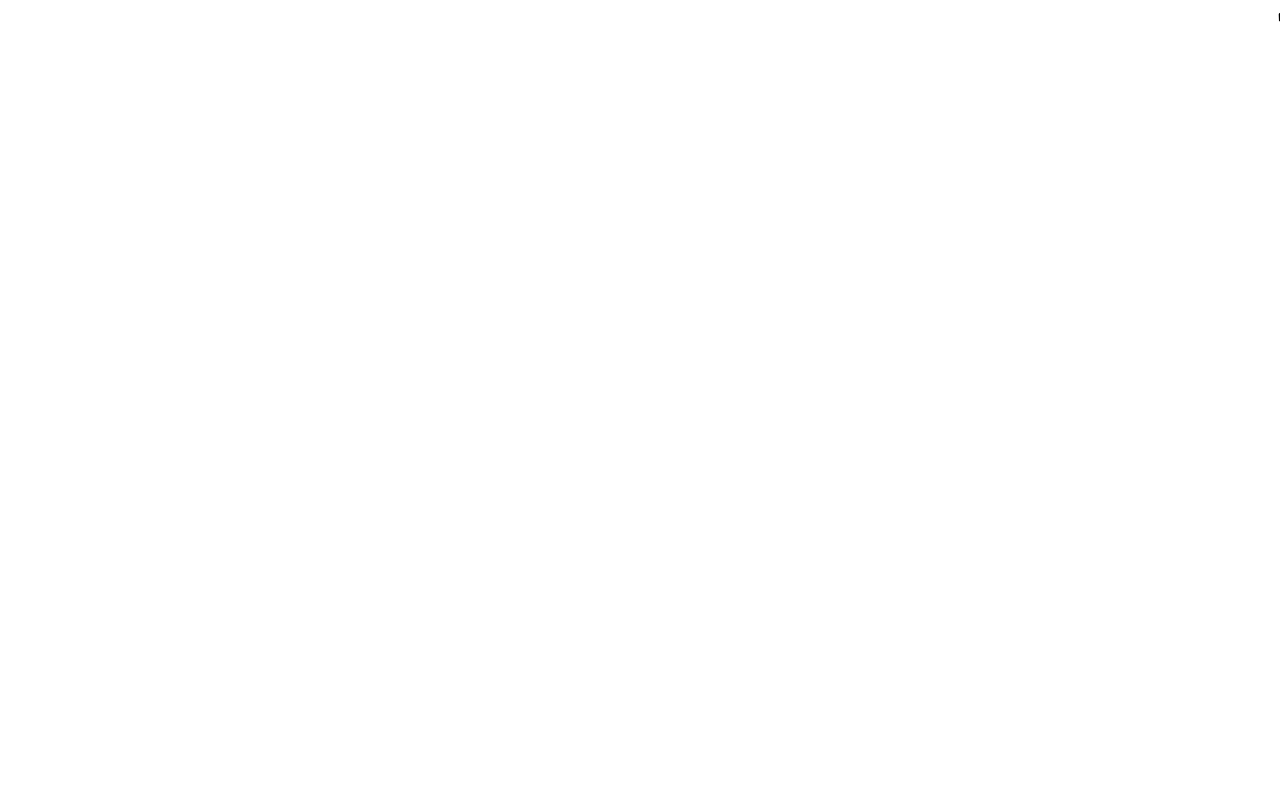
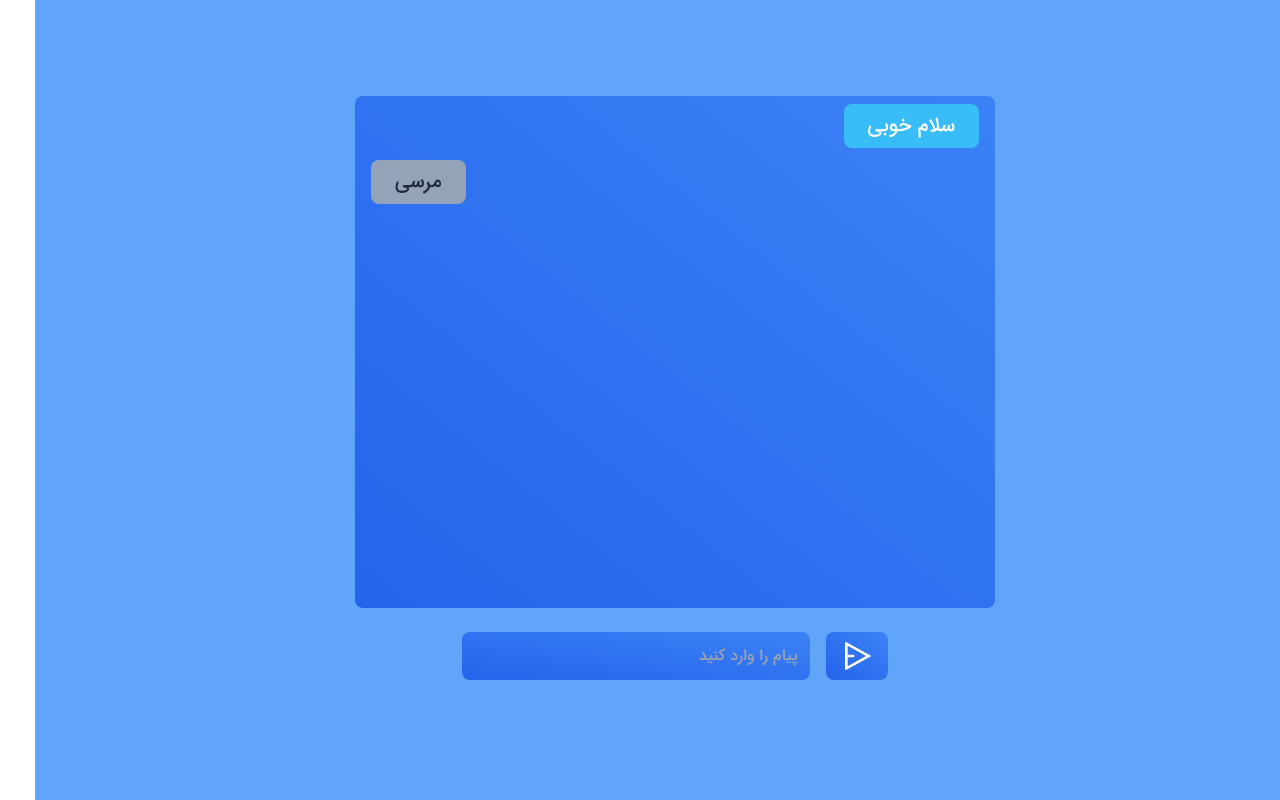
Before and after one commit to mo3ito/chat-room, a Next.js app in the folder client/: page / in a window 1280 px wide. Built offline with nearby package versions, Linux system fonts and the light colour scheme; no server answers.

Commit message:
add Chat Input Message component

```diff
--- a/client/app/page.tsx
+++ b/client/app/page.tsx
@@ -1,5 +1,30 @@
+"use client";
+import { useEffect, useState, useRef } from "react";
 import { io } from "socket.io-client";
+import Input from "@/components/Input";
+import Chat from "@/components/Chat";
+
+const socket = io("http://localhost:4000");
 
 export default function Home() {
-  return <main>سلام</main>;
+  useEffect(() => {
+    socket.on("do-something", () => {
+      console.log("clicked");
+    });
+  });
+
+  const user = useRef(null);
+
+  return (
+    <main className="flex flex-col items-center justify-center w-full h-screen py-20 bg-blue-400">
+      {!user.current ? (
+        <>
+          <Chat />
+          <Input />
+        </>
+      ) : (
+        <p>sign up</p>
+      )}
+    </main>
+  );
 }
--- /dev/null
+++ b/client/components/Chat.tsx
@@ -0,0 +1,11 @@
+import React from "react";
+import Message from "./Message";
+
+export default function Chat() {
+  return (
+    <div className="w-1/2 h-4/5 overflow-y-auto bg-gradient-to-tr from-blue-600 to-blue-500  rounded-lg py-2 flex flex-col gap-y-3">
+      <Message content="سلام خوبی" own={true} />
+      <Message content="مرسی" own={false} />
+    </div>
+  );
+}
--- /dev/null
+++ b/client/components/Input.tsx
@@ -0,0 +1,23 @@
+import React from "react";
+
+export default function Input() {
+  return (
+    <div className="w-1/3   my-6 h-max flex items-center justify-center gap-x-4">
+      <button className="bg-gradient-to-tr from-blue-600 to-blue-500  h-12 w-16 flex items-center justify-center rounded-lg">
+        <svg
+          className="size-8 fill-white"
+          xmlns="http://www.w3.org/2000/svg"
+          viewBox="0 0 24 24"
+          fill="currentColor"
+        >
+          <path d="M3.5 1.34558C3.58425 1.34558 3.66714 1.36687 3.74096 1.40747L22.2034 11.5618C22.4454 11.6949 22.5337 11.9989 22.4006 12.2409C22.3549 12.324 22.2865 12.3924 22.2034 12.4381L3.74096 22.5924C3.499 22.7255 3.19497 22.6372 3.06189 22.3953C3.02129 22.3214 3 22.2386 3 22.1543V1.84558C3 1.56944 3.22386 1.34558 3.5 1.34558ZM5 4.38249V10.9999H10V12.9999H5V19.6174L18.8499 11.9999L5 4.38249Z"></path>
+        </svg>
+      </button>
+      <input
+        placeholder="پیام را وارد کنید"
+        type="text"
+        className=" w-10/12 bg-gradient-to-tr from-blue-600 to-blue-500  rounded-lg text-white px-3 min-h-12 max-h-44 outline-none"
+      />
+    </div>
+  );
+}
--- /dev/null
+++ b/client/components/Message.tsx
@@ -0,0 +1,25 @@
+import React from "react";
+
+type MessageProps = {
+  content: string;
+  own: boolean;
+};
+
+export default function Message({
+  content = "میلاد",
+  own = true,
+}: MessageProps) {
+  return (
+    <p
+      className={`${
+        own
+          ? "bg-sky-400 text-white self-start"
+          : "bg-slate-400 text-slate-800 self-end"
+      } ${
+        content && "py-2 px-6"
+      } flex  w-max max-w-4xl h-max text-right mx-4 rounded-lg`}
+    >
+      {content && <span className="text-xl">{content}</span>}
+    </p>
+  );
+}
```
